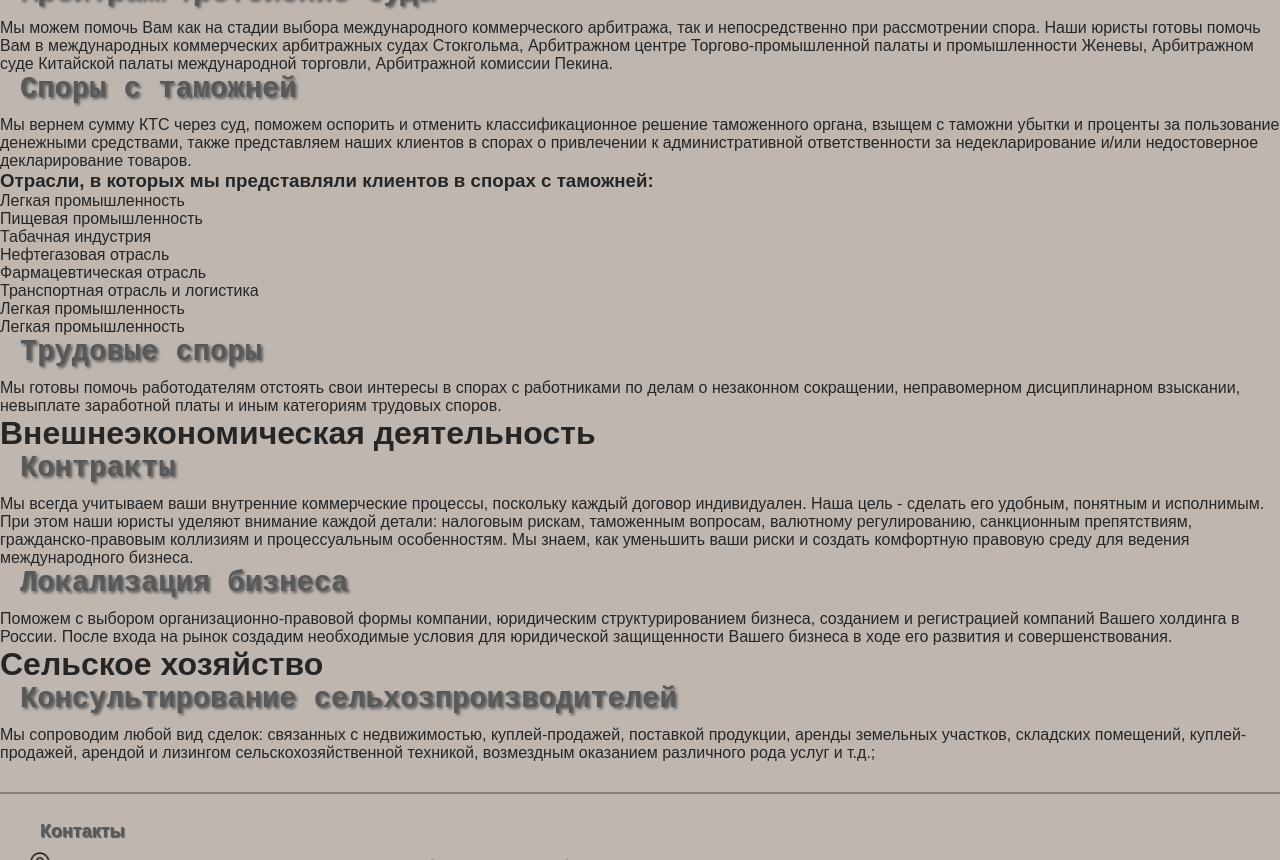
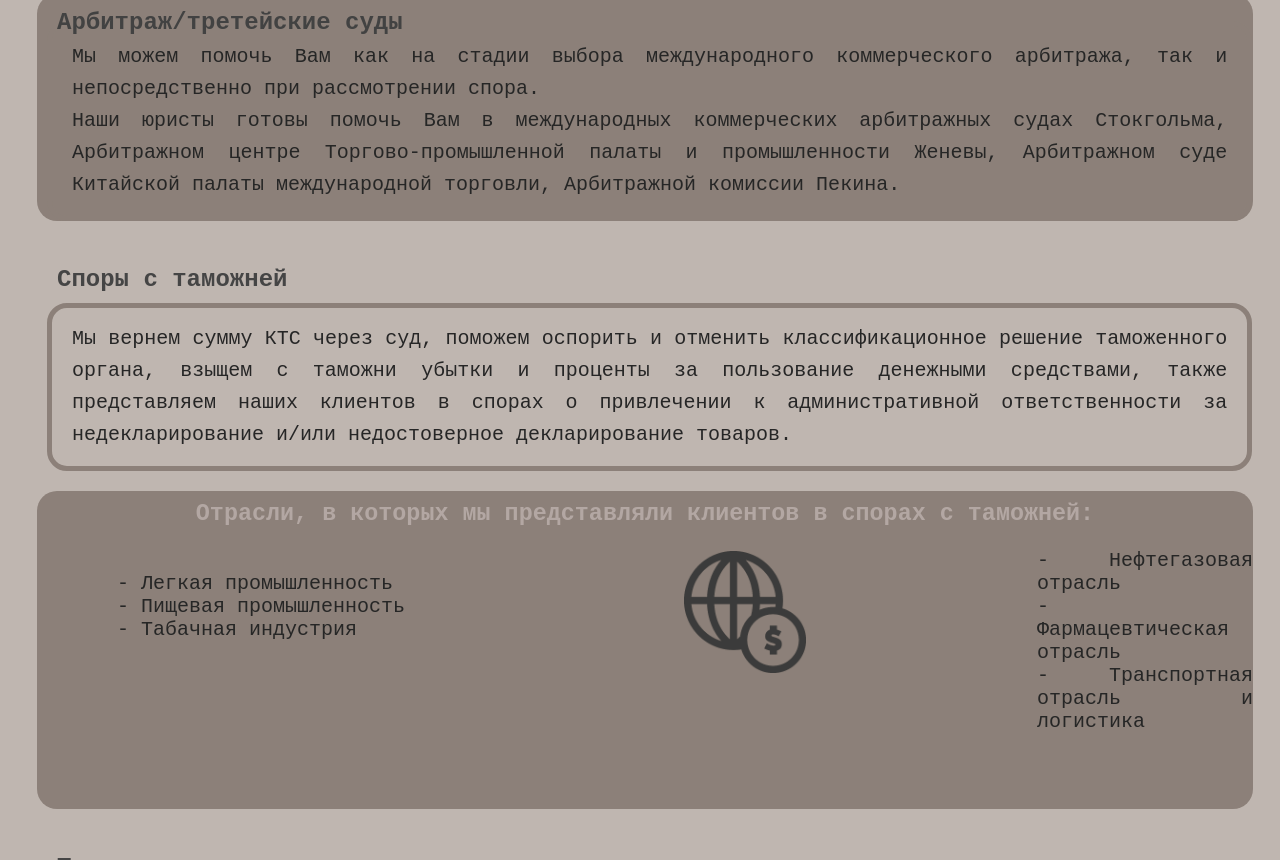
Before and after one commit to nastyxxaavs/ITMO_Web_Labs_5sem, a plain HTML site: page pages/services.html in a window 1280 px wide. Shown: the part 362-1222 px from the top of the page. Drawn offline with Linux system fonts and the light colour scheme.

Commit message:
Завершен дизайн страницы с услугами

```diff
--- a/pages/services.html
+++ b/pages/services.html
@@ -4,10 +4,11 @@
     <meta charset="UTF-8">
     <meta name="author" content="Авсюкевич Анастасия">
     <meta name="viewport" content="width=device-width, initial-scale=1.0">
-    <meta name="keywords" content="рога и копыта, судебные споры, внешнеэкономическая деятельность, сельское хозяйство">
+    <meta name="keywords" content="рога и копыта, судебные споры, внешнеэкономическая деятельность, сельское хозяйство, трудовые споры, споры с таможней">
     <meta name="description" content="Данная страница (услуги) содержит описание предоставляемых компанией услуг">
     <title>Рога и копыта: услуги</title>
     <link href="../styles/services.css" rel="stylesheet" />
+    <link href="../styles/general.css" rel="stylesheet" />
 </head>
 <body>
 <script src="../src/outline-control.js"></script>
@@ -25,84 +26,96 @@
 </header>
 <main>
     <h1> Судебные споры </h1>
-    <section>
-        <h2>
+    <section class="litigation">
+        <h2 class="in">
             Арбитраж/третейские суды
         </h2>
+        <div class="center">
             <p> Мы можем помочь Вам как на стадии выбора международного коммерческого арбитража,
-            так и непосредственно при рассмотрении спора. Наши юристы готовы помочь Вам в международных коммерческих арбитражных судах Стокгольма, Арбитражном центре Торгово-промышленной палаты и промышленности Женевы,
+                так и непосредственно при рассмотрении спора.
+            </p>
+            <p> Наши юристы готовы помочь Вам в международных коммерческих арбитражных судах Стокгольма, Арбитражном центре Торгово-промышленной палаты и промышленности Женевы,
                 Арбитражном суде Китайской палаты международной торговли, Арбитражной комиссии Пекина.
             </p>
+        </div>
     </section>
-    <section>
-        <h2> Споры с таможней </h2>
+    <section class="customs">
+        <h2 class="out"> Споры с таможней </h2>
+        <div class="center">
             <p> Мы вернем сумму КТС через суд, поможем оспорить и отменить
                 классификационное решение таможенного органа, взыщем с таможни убытки и
                 проценты за пользование денежными средствами, также представляем наших
                 клиентов в спорах о привлечении к административной ответственности за
                 недекларирование и/или недостоверное декларирование товаров.
             </p>
+        </div>
+        <div class="industry">
             <h3> Отрасли, в которых мы представляли клиентов в спорах с таможней:</h3>
-        <ul>
-            <li>
-                Легкая промышленность
+            <ul class="industries">
+                <div class="left">
+                    <li id="1">
+                        - Легкая промышленность
                     </li>
-            <li>
-                Пищевая промышленность
+                    <li id="2">
+                        - Пищевая промышленность
                     </li>
-            <li>
-                Табачная индустрия
+                    <li id="3">
+                        - Табачная индустрия
                     </li>
-            <li>
-            Нефтегазовая отрасль
+                </div>
+                <img src="../pics/industry.png">
+                <div class="right">
+                        <li id="4">
+                        - Нефтегазовая отрасль
                         </li>
-            <li>
-            Фармацевтическая отрасль
+                        <li id="5">
+                        - Фармацевтическая отрасль
                         </li>
-            <li>
-               Транспортная отрасль и логистика
+                        <li id="6">
+                            - Транспортная отрасль и логистика
                         </li>
-            <li>
-                Легкая промышленность
-            </li>
-            <li>
-                Легкая промышленность
-            </li>
+                </div>
             </ul>
+        </div>
     </section>
-    <section>
-        <h2> Трудовые споры </h2>
+    <section class="job">
+        <h2 class="out"> Трудовые споры </h2>
+        <div class="center">
             <p> Мы готовы помочь работодателям отстоять свои интересы в спорах с работниками по делам о незаконном сокращении,
                 неправомерном дисциплинарном взыскании, невыплате заработной платы и иным категориям трудовых споров.
             </p>
+        </div>
     </section>
 
     <h1> Внешнеэкономическая деятельность </h1>
-    <section>
-        <h2> Контракты </h2>
-        <p>
-            Мы всегда учитываем ваши внутренние коммерческие процессы, поскольку каждый договор индивидуален. Наша цель - сделать его удобным, понятным и исполнимым.
-
-            При этом наши юристы уделяют внимание каждой детали: налоговым рискам, таможенным вопросам, валютному регулированию, санкционным препятствиям, гражданско-правовым коллизиям и процессуальным особенностям.
-
+    <section class="contracts">
+        <h2 class="in"> Контракты </h2>
+        <div class="center">
+            <p> Мы всегда учитываем ваши внутренние коммерческие процессы, поскольку каждый договор индивидуален.</p>
+            <p> Наша цель - сделать его удобным, понятным и исполнимым. </p>
+            <p> При этом наши юристы уделяют внимание каждой детали: налоговым рискам, таможенным вопросам, валютному регулированию, санкционным препятствиям, гражданско-правовым коллизиям и процессуальным особенностям.
                 Мы знаем, как уменьшить ваши риски и создать комфортную правовую среду для ведения международного бизнеса.
             </p>
+        </div>
     </section>
-    <section>
-        <h2> Локализация бизнеса </h2>
+    <section class="business">
+        <h2 class="out"> Локализация бизнеса </h2>
+        <div class="center">
             <p>
                 Поможем с выбором организационно-правовой формы компании, юридическим структурированием бизнеса, созданием и регистрацией компаний Вашего холдинга в России.
                 После входа на рынок создадим необходимые условия для юридической защищенности Вашего бизнеса в ходе его развития и совершенствования.
-
             </p>
+        </div>
     </section>
 
     <h1> Сельское хозяйство </h1>
-    <section class="selo">
-        <h2> Консультирование сельхозпроизводителей </h2>
+    <section class="farming">
+        <h2 class="in"> Консультирование сельхозпроизводителей </h2>
+        <div class="center">
             <p>
-            Мы сопроводим любой вид сделок: связанных с недвижимостью, куплей-продажей, поставкой продукции, аренды земельных участков, складских помещений, куплей-продажей, арендой и лизингом сельскохозяйственной техникой, возмездным оказанием различного рода услуг и т.д.;
+                Мы сопроводим любой вид сделок: связанных с недвижимостью, куплей-продажей, поставкой продукции, аренды земельных участков, складских помещений, куплей-продажей, арендой и лизингом сельскохозяйственной техникой, возмездным оказанием различного рода услуг и т.д.
             </p>
+        </div>
     </section>
 </main>
 <footer>
--- /dev/null
+++ b/styles/general.css
@@ -0,0 +1,88 @@
+.menu {
+    margin: -320px -10px 180px 1330px;
+    list-style-type: none;
+    padding: 0;
+    width: 140px;
+    line-height: 45px;
+
+    text-decoration: none;
+    display: inline-block;
+    height: 45px;
+    border-radius: 45px;
+    font-family: 'Montserrat', sans-serif;
+    font-size: 11px;
+    text-transform: uppercase;
+    text-align: center;
+    letter-spacing: 3px;
+    font-weight: 600;
+    color: #524f4e;
+    background: #595959;
+    box-shadow: 0 8px 15px ;
+    transition: .3s;
+}
+
+
+.center{
+    border: 5px solid #8C8079;
+    border-radius: 20px;
+    height: 100%;
+    width: 95%;
+    font-size: 100%;
+    margin-right: -200px;
+    margin-left: 10px;
+    margin-bottom: 20px;
+    line-height: 1.6;
+    text-align: justify;
+    padding: 15px 20px;
+}
+
+
+.button {
+    font-family: 'Montserrat', sans-serif;
+    font-size: 11px;
+    text-transform: uppercase;
+    text-align: center;
+    letter-spacing: 3px;
+    font-weight: 600;
+
+    margin-left: 40px;
+    margin-top: 10px;
+    text-decoration: none;
+    display: inline-block;
+    padding: .75rem 1.25rem;
+    border-radius: 10rem;
+    color: #8C8079;
+    transition: all .3s;
+    position: relative;
+    overflow: hidden;
+    z-index: 1;
+    &:after {
+        content: '';
+        position: absolute;
+        bottom: 0;
+        left: 0;
+        width: 100%;
+        height: 100%;
+        background-color: #595959;
+        border-radius: 10rem;
+        z-index: -2;
+    }
+    &:before {
+        content: '';
+        position: absolute;
+        bottom: 0;
+        left: 0;
+        width: 0%;
+        height: 100%;
+        background-color: #262626;
+        transition: all .3s;
+        border-radius: 10rem;
+        z-index: -1;
+    }
+    &:hover {
+        color: #BFB6B0;
+        &:before {
+            width: 100%;
+        }
+    }
+}
--- a/styles/main.css
+++ b/styles/main.css
@@ -12,13 +12,6 @@ html{
     color: #262626;
 }
 
-:root {
-    font-family: Inter, sans-serif;
-    font-feature-settings: 'liga' 1, 'calt' 1;
-}
-@supports (font-variation-settings: normal) {
-    :root { font-family: InterVariable, sans-serif; }
-}
 
 .link {
     text-decoration: none;
@@ -40,29 +33,6 @@ html{
     padding-top: 10%;
     text-align: center;
     color: #8C8079;
-}
-
-.menu {
-    margin: -320px -10px 180px 1330px;
-    list-style-type: none;
-    padding: 0;
-    width: 140px;
-    line-height: 45px;
-
-    text-decoration: none;
-    display: inline-block;
-    height: 45px;
-    border-radius: 45px;
-    font-family: 'Montserrat', sans-serif;
-    font-size: 11px;
-    text-transform: uppercase;
-    text-align: center;
-    letter-spacing: 3px;
-    font-weight: 600;
-    color: #524f4e;
-    background: #595959;
-    box-shadow: 0 8px 15px ;
-    transition: .3s;
 }
 
 .menu:hover {
@@ -124,19 +94,6 @@ h2{
 
 .pleasure h2{
     color: #4a4a4a;
-}
-.center{
-    border: 5px solid #8C8079;
-    border-radius: 20px;
-    height: 100%;
-    width: 95%;
-    font-size: 100%;
-    margin-right: -200px;
-    margin-left: 10px;
-    margin-bottom: 20px;
-    line-height: 1.6;
-    text-align: justify;
-    padding: 15px 20px;
 }
 
 
@@ -243,57 +200,6 @@ footer h3{
     text-shadow: #595959 1px 1px 1px;
 }
 
-
-.button {
-    font-family: 'Montserrat', sans-serif;
-    font-size: 11px;
-    text-transform: uppercase;
-    text-align: center;
-    letter-spacing: 3px;
-    font-weight: 600;
-
-    margin-left: 40px;
-    margin-top: 10px;
-    text-decoration: none;
-    display: inline-block;
-    padding: .75rem 1.25rem;
-    border-radius: 10rem;
-    color: #8C8079;
-    transition: all .3s;
-    position: relative;
-    overflow: hidden;
-    z-index: 1;
-    &:after {
-        content: '';
-        position: absolute;
-        bottom: 0;
-        left: 0;
-        width: 100%;
-        height: 100%;
-        background-color: #595959;
-        border-radius: 10rem;
-        z-index: -2;
-    }
-    &:before {
-        content: '';
-        position: absolute;
-        bottom: 0;
-        left: 0;
-        width: 0%;
-        height: 100%;
-        background-color: #262626;
-        transition: all .3s;
-        border-radius: 10rem;
-        z-index: -1;
-    }
-    &:hover {
-        color: #BFB6B0;
-        &:before {
-            width: 100%;
-        }
-    }
-}
-
 ul span{
     margin-left: 10px;
    height: 100%;
--- a/styles/services.css
+++ b/styles/services.css
@@ -10,14 +10,6 @@ html{
     height: 100vh;
     background: #BFB6B0 ;
     color: #262626;
-}
-
-:root {
-    font-family: Inter, sans-serif;
-    font-feature-settings: 'liga' 1, 'calt' 1;
-}
-@supports (font-variation-settings: normal) {
-    :root { font-family: InterVariable, sans-serif; }
 }
 
 .link {
@@ -40,29 +32,6 @@ html{
     padding-top: 10%;
     text-align: center;
     color: #8C8079;
-}
-
-.menu {
-    margin: -320px -10px 180px 1330px;
-    list-style-type: none;
-    padding: 0;
-    width: 140px;
-    line-height: 45px;
-
-    text-decoration: none;
-    display: inline-block;
-    height: 45px;
-    border-radius: 45px;
-    font-family: 'Montserrat', sans-serif;
-    font-size: 11px;
-    text-transform: uppercase;
-    text-align: center;
-    letter-spacing: 3px;
-    font-weight: 600;
-    color: #524f4e;
-    background: #595959;
-    box-shadow: 0 8px 15px ;
-    transition: .3s;
 }
 
 .menu:hover {
@@ -94,25 +63,158 @@ html{
 
 
 
-.selo{
-    margin-bottom: 40px;
-}
-
-h2{
+main h1{
     color: #595959;
     text-shadow: #595959 2px 2px 3px;
     font-family: Courier New, monospace;
     font-style: normal;
     font-weight: 1080;
     background-size: cover;
-    font-size: 180%;
-    margin-left: 20px;
+    font-size: 250%;
+    margin-left: 50px;
     margin-bottom: 10px;
 }
 
 
 
+h2{
+    color: #595959;
+    font-family: Courier New, monospace;
+    font-style: normal;
+    font-weight: 1080;
+    background-size: cover;
+    font-size: 120%;
+    margin-left: 20px;
+    margin-bottom: 10px;
+    padding-top:15px;
+    padding-bottom: -3px;
+}
 
+.in{
+    color: #424242;
+    margin-bottom: -15px;
+}
+
+.out{
+    color: #454545;
+    font-size: 120%;
+}
+
+.litigation{
+    margin-left: 37px;
+    width: 95%;
+    color: #262626;
+    font-family: Courier New, monospace;
+    font-size: 20px;
+    font-stretch: ultra-expanded;
+    font-weight: 500;
+    background-size: cover;
+    margin-bottom: 30px;
+    background-color: #8C8079;
+    border-radius: 20px;
+
+}
+
+.customs{
+    margin-left: 37px;
+    width: 95%;
+    color: #262626;
+    font-family: Courier New, monospace;
+    font-size: 20px;
+    font-stretch: ultra-expanded;
+    font-weight: 500;
+    background-size: cover;
+    margin-bottom: 30px;
+}
+
+
+.industry{
+    background-color: #8C8079;
+    border-radius: 20px;
+    text-align: justify;
+}
+
+.industries{
+    list-style-type: none;
+}
+
+.industry h3{
+    color: #b3a7a3;
+    padding-top: 10px;
+    text-align: center;
+}
+
+.industry img{
+    width: 10%;
+    height: 10%;
+    color: #262626;
+    margin-top: -90px;
+    padding-left: 647px;
+}
+
+.left{
+   padding-left: 80px;
+    padding-top: 45px;
+}
+
+.right{
+    padding-left: 1000px;
+    padding-bottom: 76px;
+    margin-top: -130px;
+}
+
+
+.job{
+    margin-left: 37px;
+    width: 95%;
+    color: #262626;
+    font-family: Courier New, monospace;
+    font-size: 20px;
+    font-stretch: ultra-expanded;
+    font-weight: 500;
+    background-size: cover;
+    margin-bottom: 30px;
+}
+
+.contracts{
+    margin-left: 37px;
+    width: 95%;
+    color: #262626;
+    font-family: Courier New, monospace;
+    font-size: 20px;
+    font-stretch: ultra-expanded;
+    font-weight: 500;
+    background-size: cover;
+    margin-bottom: 30px;
+    background-color: #8C8079;
+    border-radius: 20px;
+}
+
+.business{
+    margin-left: 37px;
+    width: 95%;
+    color: #262626;
+    font-family: Courier New, monospace;
+    font-size: 20px;
+    font-stretch: ultra-expanded;
+    font-weight: 500;
+    background-size: cover;
+    margin-bottom: 30px;
+}
+
+.farming{
+    margin-left: 37px;
+    width: 95%;
+    color: #262626;
+    font-family: Courier New, monospace;
+    font-size: 20px;
+    font-stretch: ultra-expanded;
+    font-weight: 500;
+    background-size: cover;
+    background-color: #8C8079;
+    border-radius: 20px;
+    margin-bottom: 40px;
+}
 
 footer h3{
     color: #595959;
@@ -145,56 +247,6 @@ footer h3{
     text-shadow: #595959 1px 1px 1px;
 }
 
-
-.button {
-    font-family: 'Montserrat', sans-serif;
-    font-size: 11px;
-    text-transform: uppercase;
-    text-align: center;
-    letter-spacing: 3px;
-    font-weight: 600;
-
-    margin-left: 40px;
-    margin-top: 10px;
-    text-decoration: none;
-    display: inline-block;
-    padding: .75rem 1.25rem;
-    border-radius: 10rem;
-    color: #8C8079;
-    transition: all .3s;
-    position: relative;
-    overflow: hidden;
-    z-index: 1;
-    &:after {
-        content: '';
-        position: absolute;
-        bottom: 0;
-        left: 0;
-        width: 100%;
-        height: 100%;
-        background-color: #595959;
-        border-radius: 10rem;
-        z-index: -2;
-    }
-    &:before {
-        content: '';
-        position: absolute;
-        bottom: 0;
-        left: 0;
-        width: 0%;
-        height: 100%;
-        background-color: #262626;
-        transition: all .3s;
-        border-radius: 10rem;
-        z-index: -1;
-    }
-    &:hover {
-        color: #BFB6B0;
-        &:before {
-            width: 100%;
-        }
-    }
-}
 
 ul span{
     margin-left: 10px;
--- a/styles/team.css
+++ b/styles/team.css
@@ -10,14 +10,6 @@ html{
     height: 100vh;
     background: #BFB6B0 ;
     color: #262626;
-}
-
-:root {
-    font-family: Inter, sans-serif;
-    font-feature-settings: 'liga' 1, 'calt' 1;
-}
-@supports (font-variation-settings: normal) {
-    :root { font-family: InterVariable, sans-serif; }
 }
 
 .link {
@@ -40,29 +32,6 @@ html{
     padding-top: 10%;
     text-align: center;
     color: #8C8079;
-}
-
-.menu {
-    margin: -320px -10px 180px 1330px;
-    list-style-type: none;
-    padding: 0;
-    width: 140px;
-    line-height: 45px;
-
-    text-decoration: none;
-    display: inline-block;
-    height: 45px;
-    border-radius: 45px;
-    font-family: 'Montserrat', sans-serif;
-    font-size: 11px;
-    text-transform: uppercase;
-    text-align: center;
-    letter-spacing: 3px;
-    font-weight: 600;
-    color: #524f4e;
-    background: #595959;
-    box-shadow: 0 8px 15px ;
-    transition: .3s;
 }
 
 .menu:hover {
```
Also changed, not shown: pages/main.html (+2 -0 lines), pages/team.html (+2 -0 lines), pics/industry.png (added). Lines whose indentation alone changed are shown as unchanged.
